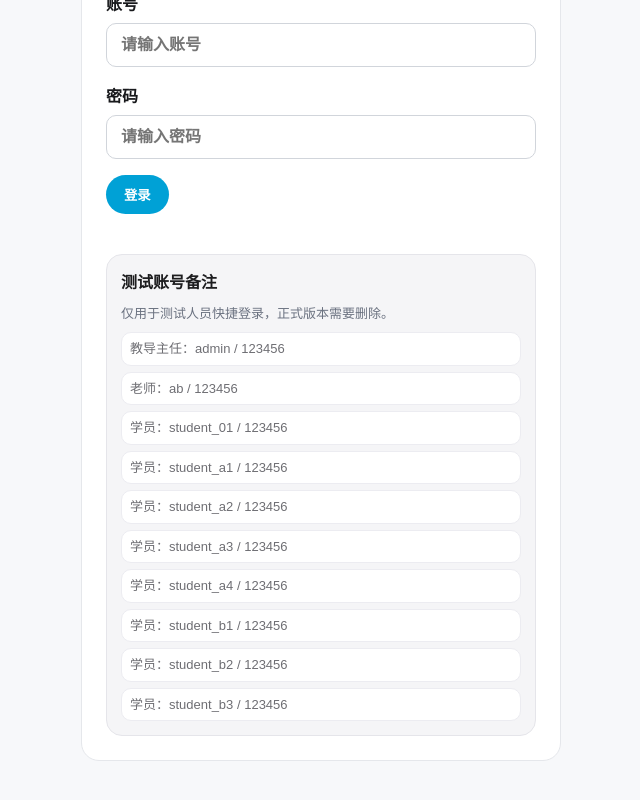
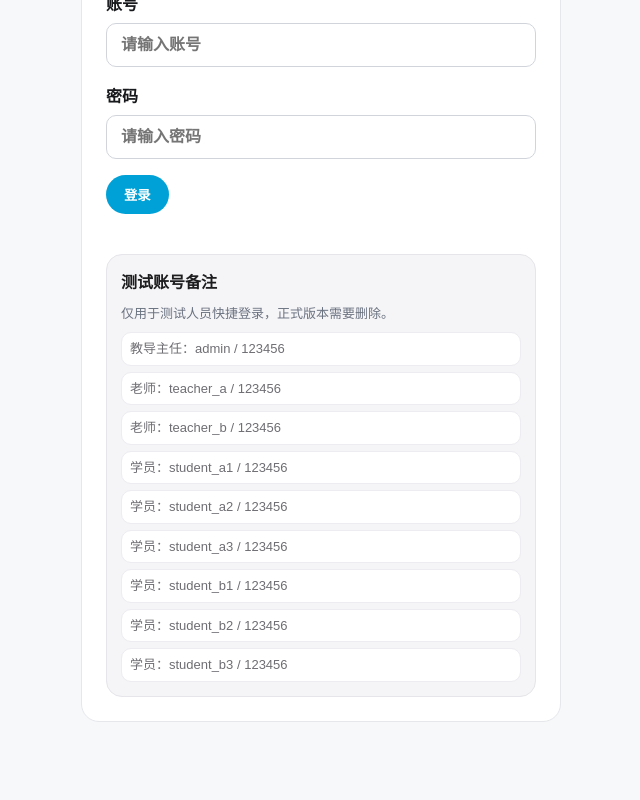
Before and after one commit to ferrerowl0426/player, a Next.js app in the folder frontend/: page /login in a window 1280 px wide. Shown: the part 380-1180 px from the top of the page, without its empty margins (319-959 px from the left). Built offline with nearby package versions, Linux system fonts and the light colour scheme; no server answers.

Commit message:
fix(login): 修正登录页测试账号备注

```diff
--- a/frontend/app/login/LoginForm.js
+++ b/frontend/app/login/LoginForm.js
@@ -101,12 +101,11 @@ export default function LoginForm() {
         <p>仅用于测试人员快捷登录，正式版本需要删除。</p>
         <div className="login-test-grid">
           <span>教导主任：admin / 123456</span>
-          <span>老师：ab / 123456</span>
-          <span>学员：student_01 / 123456</span>
+          <span>老师：teacher_a / 123456</span>
+          <span>老师：teacher_b / 123456</span>
           <span>学员：student_a1 / 123456</span>
           <span>学员：student_a2 / 123456</span>
           <span>学员：student_a3 / 123456</span>
-          <span>学员：student_a4 / 123456</span>
           <span>学员：student_b1 / 123456</span>
           <span>学员：student_b2 / 123456</span>
           <span>学员：student_b3 / 123456</span>
```
